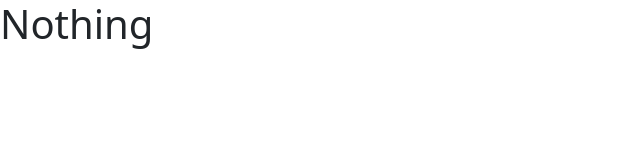
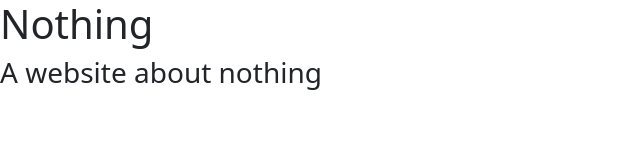
Before and after one commit to FCity/nothing, a plain HTML site: page index.html in a window 1280 px wide. Shown: the whole page, without its empty margins (0-640 px from the left). Drawn offline with nearby package versions, Linux system fonts and the light colour scheme.

Commit message:
second commit

```diff
--- a/index.html
+++ b/index.html
@@ -7,6 +7,7 @@
 </head>
 <body>
 	<h1>Nothing</h1>
+	<h3>A website about nothing</h3>
 
 <script src="app.js"></script>
 </body>
```
